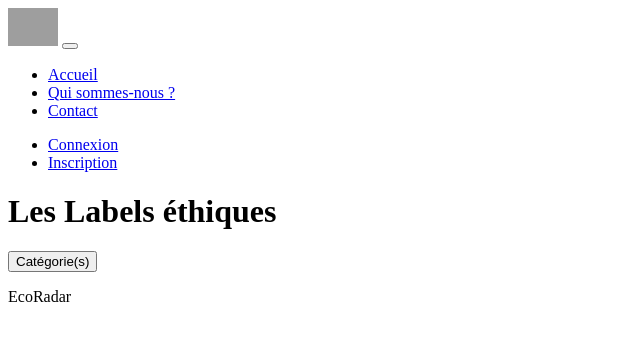
After one commit to LudovicVinga/eco-radar, a Symfony app: template templates/pages/user/label/index.html.twig in a window 1280 px wide. The commit adds this page. Shown: the top 341 px of the page, without its empty margins (0-640 px from the left). Run offline with Twig, Linux system fonts and the light colour scheme; the template is opened without the code that fills it, so the values that code supplies are empty; some libraries are stand-ins or nearby versions; grey boxes are pictures that could not be loaded.

Commit message:
add: labels and categories display on labels list page implemented

```diff
--- /dev/null
+++ b/templates/pages/user/label/index.html.twig
@@ -0,0 +1,63 @@
+{% extends 'themes/base_visitor.html.twig' %}
+
+{% block title %}Les labels{% endblock %}
+
+{% block description %}Découvrez la liste complète des labels éthiques : comparez les certifications, explorez leurs critères et trouvez facilement les labels responsables adaptés à vos valeurs et à vos achats durables{% endblock %}
+
+{% block keywords %}labels éthiques, liste labels, labels responsables, certifications éthiques, comparatif labels, critères labels, labels écologiques, labels bio, labels équitables, labels durables, annuaire labels{% endblock %}
+
+{% block main %}
+    <h1 class="text-center display-5 my-3">Les Labels éthiques</h1>
+
+    <div class="container my-5">
+        <div class="row">
+            <div class="col-md-12">
+                <div class="dropdown">
+                    <button class="btn btn-secondary dropdown-toggle" type="button" data-bs-toggle="dropdown" aria-expanded="false">
+                        Catégorie(s)
+                    </button>
+                    <ul class="dropdown-menu">
+                        {% for category in categories %}
+                            <li><a class="dropdown-item" href="#">{{category.name}} ({{category.labels|length}})</a></li>
+                        {% endfor %}
+                    </ul>
+                </div>
+            </div>
+        </div>
+    </div>
+
+
+        <div class="row my-5">
+            <div class="col-md-10 col-lg-10 mx-auto">
+                {% for label in labels %}
+                    <article class="card mb-5 shadow">
+                        <div class="row g-0 d-flex justify-content-center align-items-center">
+                            <div class="col-md-4">
+                                {% if label.image %}
+                                    <img src="{{vich_uploader_asset(label, 'imageFile') | imagine_filter('user_label_thumb') }}" class="img-fluid rounded-start w-100 h-100" alt="{{label.name}}">
+                                {% else %}
+                                    <img src="/images/static/user/labels/default_post_img.png" class="img-fluid rounded-start" alt="{{label.name}}">
+                                {% endif %}
+                            </div>
+                            <div class="col-md-8">
+                                <div class="card-body">
+                                    <h2 class="card-title">{{label.name}}</h2>
+                                    <p class="card-text">{{label.description}}</p>
+                                    <p>
+                                        <span class="text-danger">Catégorie</span> : {{label.category.name}}
+                                    </p>
+
+                                    <p class="card-text">
+                                        <small class="text-body-secondary">Publié {{label.publishedAt|ago}}</small>
+                                    </p>
+
+                                    <a href="" class="btn btn-lg btn-primary">Consulter</a>
+                                </div>
+                            </div>
+                        </div>
+                    </article>
+                    <hr class="my-5 text-primary">
+                {% endfor %}
+            </div>
+        </div>
+{% endblock %}
--- a/templates/themes/base_visitor.html.twig
+++ b/templates/themes/base_visitor.html.twig
@@ -63,9 +63,11 @@
                         <li class="nav-item">
                             <a class="nav-link" href="{{path('app_visitor_welcome')}}#about-us">Qui sommes-nous ?</a>
                         </li>
+                        {% if is_granted('ROLE_USER') %}
                         <li class="nav-item">
-                            <a class="nav-link {{ pathClient == path('app_visitor_label_index') ?  "eco-active" : ""  }}" {{ pathClient == path('app_visitor_label_index') ? 'aria-current="page"' : '' }} href="{{path('app_visitor_label_index')}}">Les labels</a>
+                            <a class="nav-link {{ pathClient == path('app_user_label_index') ?  "eco-active" : ""  }}" {{ pathClient == path('app_user_label_index') ? 'aria-current="page"' : '' }} href="{{path('app_user_label_index')}}">Les labels</a>
                         </li>
+                        {% endif %}
                         <li class="nav-item">
                             <a class="nav-link {{ pathClient == path('app_visitor_contact_create') ?  "eco-active" : ""  }}" {{ pathClient == path('app_visitor_contact_create') ? 'aria-current="page"' : '' }} href="{{path('app_visitor_contact_create')}}">Contact</a>
                         </li>
--- a/templates/themes/base_visitor_auth_registration.html.twig
+++ b/templates/themes/base_visitor_auth_registration.html.twig
@@ -57,9 +57,6 @@
                             <a class="nav-link" href="{{path('app_visitor_welcome')}}#about-us">Qui sommes-nous ?</a>
                         </li>
                         <li class="nav-item">
-                            <a class="nav-link" href="{{path('app_visitor_label_index')}}">Les labels</a>
-                        </li>
-                        <li class="nav-item">
                             <a class="nav-link" href="{{path('app_visitor_contact_create')}}">Contact</a>
                         </li>
                     </ul>
```
Also changed, not shown: src/Controller/User/Label/LabelController.php (added, +25 -0 lines), src/Controller/Visitor/Label/LabelController.php (deleted, +0 -17 lines), templates/pages/visitor/label/index.html.twig (deleted, +0 -11 lines), public/images/static/user/Logo_ecoRadar.jpg (renamed from public/images/static/visitor/Logo_ecoRadar.jpg), public/images/static/user/labels/default_post_img.png (renamed from public/images/static/visitor/labels/default_post_img.png), 1 other file.
